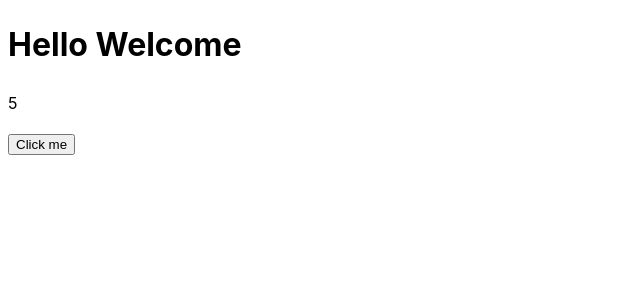
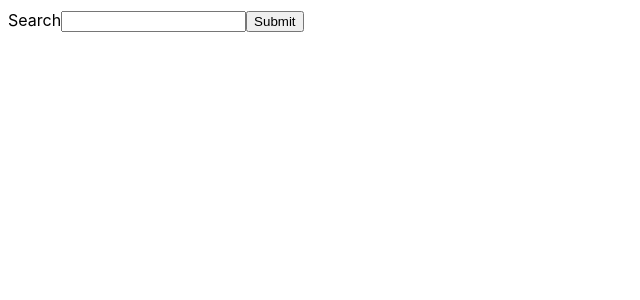
Before and after one commit to Vivek-Pandey81307/Mastering-TypeScript, a React (Vite) app in the folder 07 React.ts/: page / in a window 1280 px wide. Shown: the top 300 px of the page, without its empty margins (0-640 px from the left). Built offline with nearby package versions, Linux system fonts and the light colour scheme.

Commit message:
generic -useState

```diff
--- a/07 React.ts/src/App.tsx
+++ b/07 React.ts/src/App.tsx
@@ -1,16 +1,11 @@
-import { Children } from 'react'
-import Box from './components/Box'
+ import Box from './components/Box'
+ import {useState} from 'react'
 function App() {
-
+  const [val,setVal]=useState<string>("")
   return (
     <>
       <div>
-        <Box heading={'Hello Welcome'}
-         func1={(a:string)=>{alert(a)}}>
-        {<><button>Click me</button></>
-        }
-        </Box>
-
+        <Box label='Search' value={val} setter={setVal}/>
       </div>
     </>
   )
--- a/07 React.ts/src/components/Box.tsx
+++ b/07 React.ts/src/components/Box.tsx
@@ -1,21 +1,15 @@
-import { ReactNode } from "react";
-
-type PropsType={
-    heading:string,
-    count?:number,
-    func1:(a:string)=>void,
-    children: ReactNode,
-};
-
-const Box = ({heading,count=5,func1,children} : PropsType) => {
-  func1("alerted!");
-  return (
-    <div>
-        <h1>{heading}</h1>
-        {count &&<p>{count}</p>}
-        {children}
-    </div>
-  )
+import { Dispatch, SetStateAction } from "react";
+type InputValType= string|number;
+const Box = <T extends InputValType>({label,value,setter}:{
+  label:string,
+  value:T,
+  setter:Dispatch<SetStateAction<T>>;
+}) =>{
+  return <form>
+    <label>{label}</label>
+    <input type="text" value={value} onChange={(e)=>setter(e.target.value as T)}></input>
+    <button type="submit">Submit</button>
+  </form>
 }
 
-export default Box
+export default Box;
```
